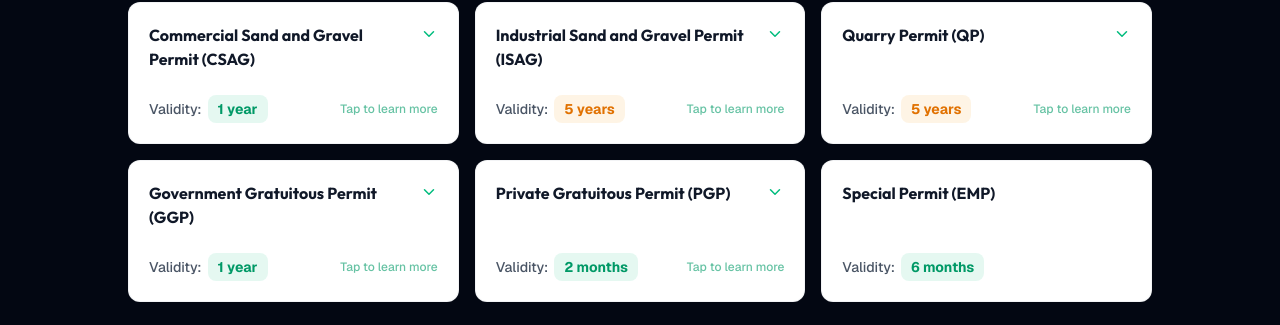
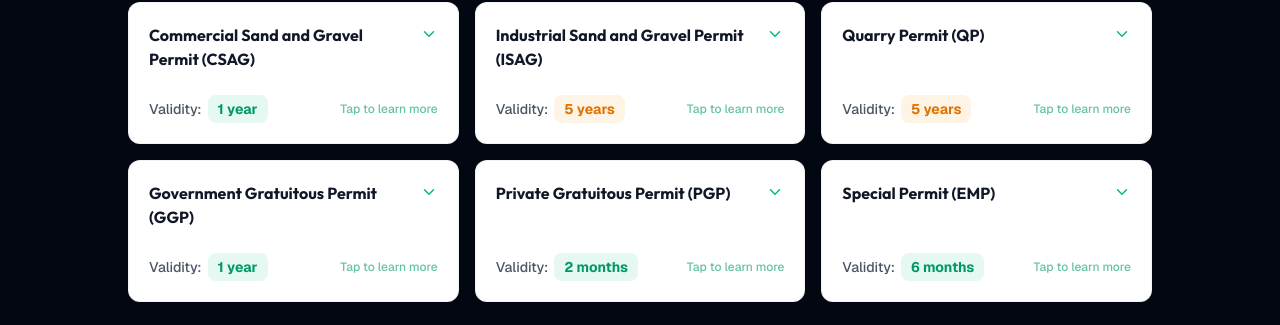
Before and after one commit to angelorabaya/PLENROLANDINGPAGE, a Next.js app: page / in a window 1280 px wide. Shown: the part 4352-4677 px from the top of the page. Built offline with nearby package versions, Linux system fonts and the light colour scheme.

Commit message:
feat: add definition for Special Permit (EMP)

```diff
--- a/src/components/landing/regulatory-section.tsx
+++ b/src/components/landing/regulatory-section.tsx
@@ -35,7 +35,12 @@ const permitTypes: { name: string; validity: string; definition?: string }[] = [
     definition:
       'Any landowner may apply for a Private Gratuitous Permit with the Provincial Governor/City Mayor through the Provincial/City Mining Regulatory Board for the extraction, removal and utilization of quarry, sand and gravel or loose/unconsolidated materials from his/her land for a non-renewable period of sixty (60) calendar days: Provided, That there is adequate proof of ownership and that the materials shall be for personal use.',
   },
-  { name: 'Special Permit (EMP)', validity: '6 months' },
+  {
+    name: 'Special Permit (EMP)',
+    validity: '6 months',
+    definition:
+      'Any individual who wishes to develop his/her idle land into productive use, wherein, during the course of development, there is a need to extract and dispose of a specific volume of ordinary earth, limestone, sand and gravel, and other quarry materials therefrom, may apply for a Special Permit to Extract and Dispose (Earth Moving Permit) with the Provincial Governor/City Mayor through the Provincial/City Mining Regulatory Board. The permit is only valid for six (6) months from the date of issuance and is not renewable.',
+  },
 ]
 
 const registrationFeesData = [
```
